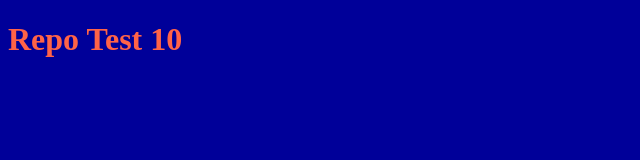
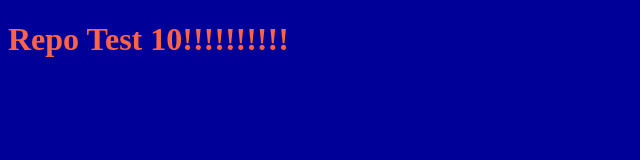
Before and after one commit to ericlfrey/repo-test-10, a plain HTML site: page index.html in a window 1280 px wide. Shown: the whole page, without its empty margins (0-640 px from the left). Drawn offline with Linux system fonts and the light colour scheme.

Commit message:
Made a mistake, trying to salvage

```diff
--- a/index.html
+++ b/index.html
@@ -8,7 +8,7 @@
   <link rel="stylesheet" href="./main.css">
 </head>
 <body>
-  <h1>Repo Test 10</h1>
+  <h1>Repo Test 10!!!!!!!!!!</h1>
   <script src="./main.js"></script>
 </body>
 </html>
```
